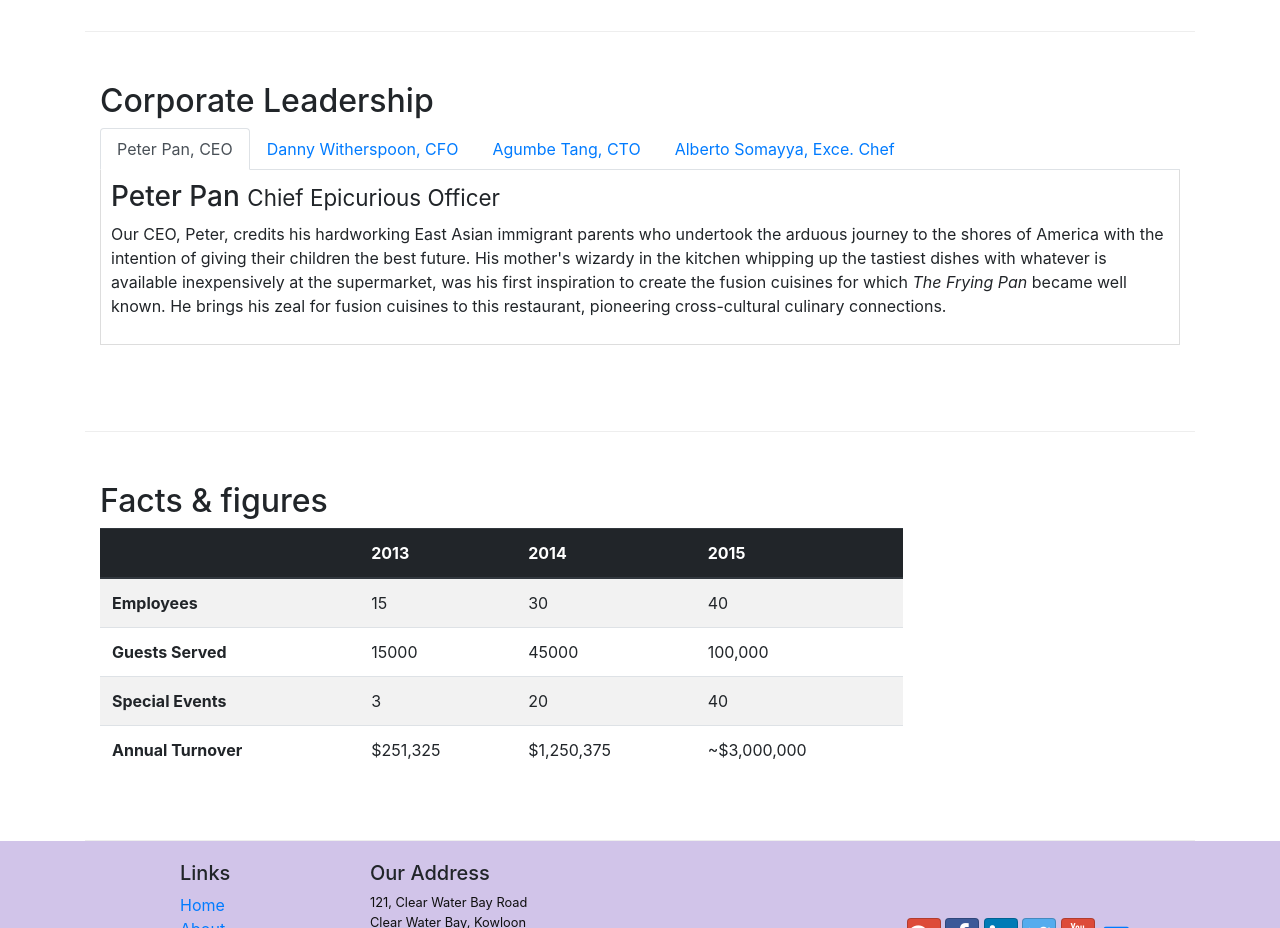
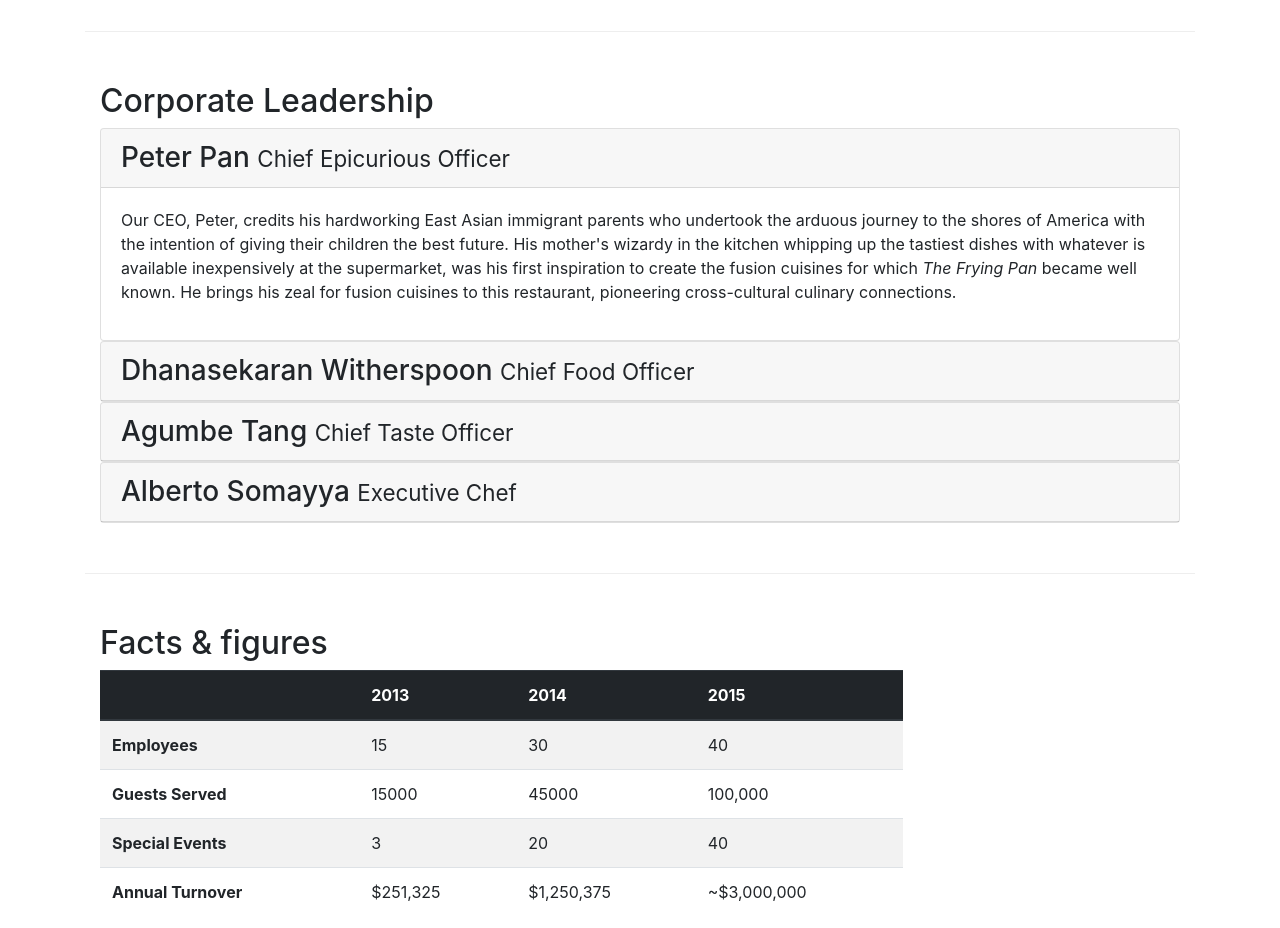
Before and after one commit to saratolooti/bootstrap-sass-Less, a website: page aboutus.html in a window 1280 px wide. Shown: the part 940-1868 px from the top of the page. Drawn offline with nearby package versions, Linux system fonts and the light colour scheme.

Commit message:
accordian

```diff
--- a/aboutus.html
+++ b/aboutus.html
@@ -111,41 +111,65 @@
             <div class="col-12">
                 <h2>Corporate Leadership</h2>
 
-                <ul class="nav nav-tabs">
-                    <li class="nav-item">
-                        <a href="#peter" class="nav-link active"
-                            role="tab" data-toggle="tab">Peter Pan, CEO</a>
-                    </li>
-                    <li class="nav-item">
-                        <a href="#danny" class="nav-link"
-                            role="tab" data-toggle="tab">Danny Witherspoon, CFO</a>
-                    </li>
-                    <li class="nav-item">
-                        <a href="#agumbe" class="nav-link"
-                            role="tab" data-toggle="tab">Agumbe Tang, CTO</a>
-                    </li>
-                    <li class="nav-item">
-                        <a href="#alberto" class="nav-link"
-                            role="tab" data-toggle="tab">Alberto Somayya, Exce. Chef</a>
-                    </li>
-                </ul>
-                <div class="tab-content">
-                    <div role="tabpannel" class="tab-pane fade show active" id="peter">
-                        <h3>Peter Pan <small>Chief Epicurious Officer</small></h3>
-                        <p class="d-none d-sm-block">Our CEO, Peter, credits his hardworking East Asian immigrant parents who undertook the arduous journey to the shores of America with the intention of giving their children the best future. His mother's wizardy in the kitchen whipping up the tastiest dishes with whatever is available inexpensively at the supermarket, was his first inspiration to create the fusion cuisines for which <em>The Frying Pan</em> became well known. He brings his zeal for fusion cuisines to this restaurant, pioneering cross-cultural culinary connections.</p>
+                <div id="accordian">
+                    <div class="card">
+                        <div class="card-header" role="tab" id="peterhead">
+                            <h3 class="mb-0">
+                                <a data-toggle="collapse" data-target="#peter">
+                                    Peter Pan <small>Chief Epicurious Officer</small>
+                                </a>
+                            </h3>
+                        </div>
+                        <div role="tabpannel" class="collapse show" id="peter" data-parent="#accordian">
+                            <div class="card-body">
+                                <p class="d-none d-sm-block">Our CEO, Peter, credits his hardworking East Asian immigrant parents who undertook the arduous journey to the shores of America with the intention of giving their children the best future. His mother's wizardy in the kitchen whipping up the tastiest dishes with whatever is available inexpensively at the supermarket, was his first inspiration to create the fusion cuisines for which <em>The Frying Pan</em> became well known. He brings his zeal for fusion cuisines to this restaurant, pioneering cross-cultural culinary connections.</p>
+                            </div>
+                        </div>
                     </div>
-                    <div role="tabpannel" class="tab-pane fade" id="danny">
-                        <h3>Dhanasekaran Witherspoon <small>Chief Food Officer</small></h3>
-                        <p class="d-none d-sm-block">Our CFO, Danny, as he is affectionately referred to by his colleagues, comes from a long established family tradition in farming and produce. His experiences growing up on a farm in the Australian outback gave him great appreciation for varieties of food sources. As he puts it in his own words, <em>Everything that runs, wins, and everything that stays, pays!</em></p>
+
+                    <div class="card">
+                        <div class="card-header" role="tab" id="dannyhead">
+                            <h3 class="mb-0">
+                                <a data-toggle="collapse" data-target="#danny">
+                                    Dhanasekaran Witherspoon <small>Chief Food Officer</small>
+                                </a>
+                            </h3>
+                        </div>
+                        <div role="tabpannel" class="collapse" id="danny" data-parent="#accordian">
+                            <div class="card-body">
+                                <p class="d-none d-sm-block">Our CFO, Danny, as he is affectionately referred to by his colleagues, comes from a long established family tradition in farming and produce. His experiences growing up on a farm in the Australian outback gave him great appreciation for varieties of food sources. As he puts it in his own words, <em>Everything that runs, wins, and everything that stays, pays!</em></p>
+                            </div>
+                        </div>
                     </div>
-                    <div role="tabpannel" class="tab-pane fade" id="agumbe">
-                        <h3>Agumbe Tang <small>Chief Taste Officer</small></h3>
-                        <p class="d-none d-sm-block">Blessed with the most discerning gustatory sense, Agumbe, our CTO, personally ensures that every dish that we serve meets his exacting tastes. Our chefs dread the tongue lashing that ensues if their dish does not meet his exacting standards. He lives by his motto, <em>You click only if you survive my lick.</em></p>
+
+                    <div class="card">
+                        <div class="card-header" role="tab" id="agumbehead">
+                            <h3 class="mb-0">
+                                <a data-toggle="collapse" data-target="#agumbe">
+                                    Agumbe Tang <small>Chief Taste Officer</small>
+                                </a>
+                            </h3>
+                        </div>
+                        <div role="tabpannel" class="collapse" id="agumbe" data-parent="#accordian">
+                            <div class="card-body">
+                                <p class="d-none d-sm-block">Blessed with the most discerning gustatory sense, Agumbe, our CTO, personally ensures that every dish that we serve meets his exacting tastes. Our chefs dread the tongue lashing that ensues if their dish does not meet his exacting standards. He lives by his motto, <em>You click only if you survive my lick.</em></p>
+                            </div>
+                        </div>
                     </div>
-                    <div role="tabpannel" class="tab-pane fade" id="alberto">
-                        <h3>Alberto Somayya <small>Executive Chef</small></h3>
-                        <p class="d-none d-sm-block">Award winning three-star Michelin chef with wide International experience having worked closely with whos-who in the culinary world, he specializes in creating mouthwatering Indo-Italian fusion experiences. He says, <em>Put together the cuisines from the two craziest cultures, and you get a winning hit! Amma Mia!</em></p>
 
+                    <div class="card">
+                        <div class="card-header">
+                            <h3 class="mb-0">
+                                <a data-toggle="collapse" data-target="#alberto">
+                                    Alberto Somayya <small>Executive Chef</small>
+                                </a>
+                            </h3>
+                        </div>
+                    </div>
+                    <div role="tabpannel" class="collapse" id="alberto" data-parent="#accordian">
+                        <div class="card-body">
+                            <p class="d-none d-sm-block">Award winning three-star Michelin chef with wide International experience having worked closely with whos-who in the culinary world, he specializes in creating mouthwatering Indo-Italian fusion experiences. He says, <em>Put together the cuisines from the two craziest cultures, and you get a winning hit! Amma Mia!</em></p>
+                        </div>
                     </div>
                 </div>
             </div>
```
